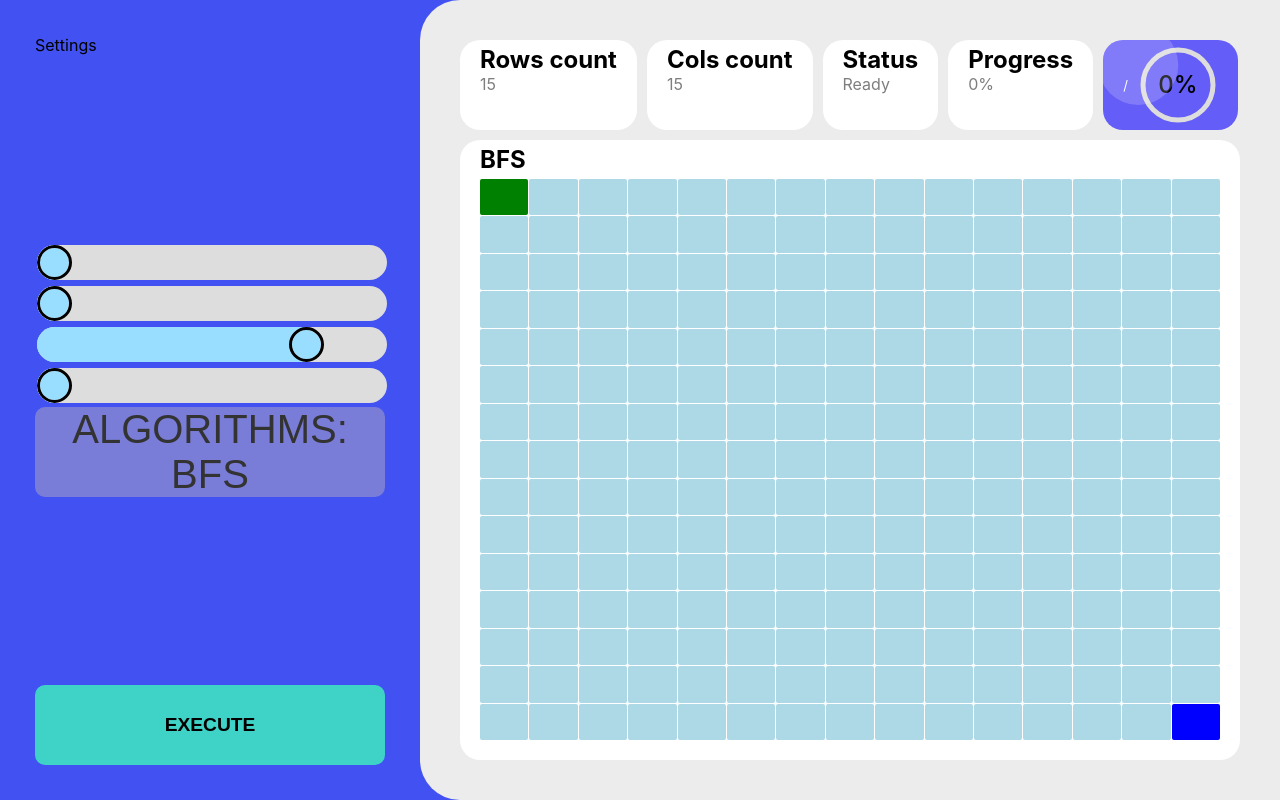
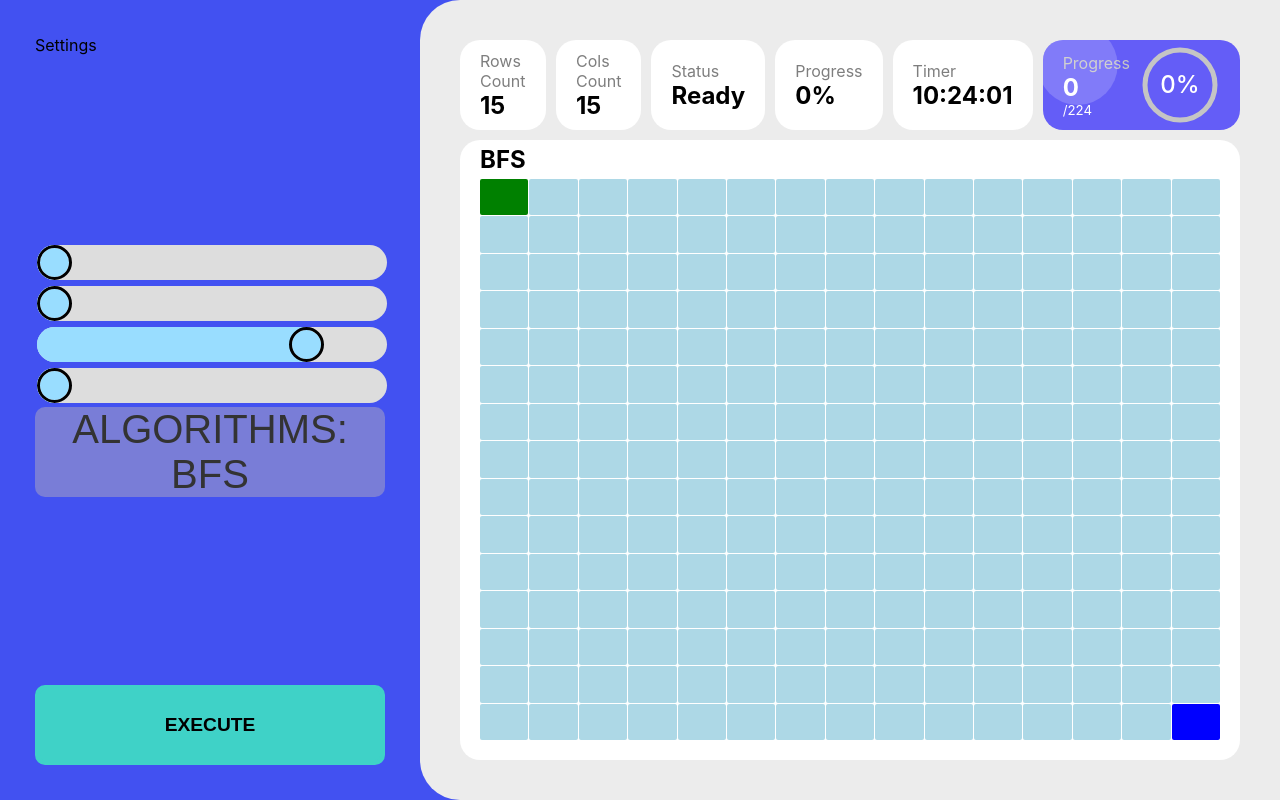
Before and after one commit to NenkoPakov/AlgorithmsVisualizer, a React (Create React App) app: page / in a window 1280 px wide. Built offline with nearby package versions, Linux system fonts and the light colour scheme.

Commit message:
AnalyticalCard

```diff
--- a/src/components/BasicCard.tsx
+++ b/src/components/BasicCard.tsx
@@ -2,10 +2,11 @@ import React from 'react'
 import styled from 'styled-components'
 import Card from './Card';
 
-const Title = styled.h2`
+const Data = styled.h2`
     margin:0;
 `;
-const Data = styled.h4`
+
+const Title = styled.h4`
 margin:0;
 font-weight:400;
 text-transform:capitalize;
--- a/src/components/BoardManager.tsx
+++ b/src/components/BoardManager.tsx
@@ -17,6 +17,7 @@ import CardContainer from './CardContainer';
 import CircularProgressBar from './CircularProgressBar';
 import BasicCard from './BasicCard';
 import AnalyticalCard from './AnalyticalCard';
+import { time } from 'console';
 
 const MainPage = styled.div`
   position:fixed;
@@ -368,7 +369,8 @@ function BoardManager() {
                     <BasicCard title="Progress" data={`${Math.round(100 / (slowestBoardData.iterationsCount / slowestBoardData.currentIteration))}%`}>
                     </BasicCard>
                     {/* } */}
-                    <AnalyticalCard progressInPercentages={Math.round(100 / (slowestBoardData.iterationsCount / slowestBoardData.currentIteration))}></AnalyticalCard>
+                    <BasicCard title="Timer" data={'10:24:01'}></BasicCard>
+                    <AnalyticalCard title="Progress" currentValue={slowestBoardData.currentIteration} targetValue={slowestBoardData.iterationsCount} progressInPercentages={Math.round(100 / (slowestBoardData.iterationsCount / slowestBoardData.currentIteration))}></AnalyticalCard>
                 </CardContainer>
 
                 {Object.keys(boardContext.boards).map((key: string) =>
--- a/src/components/Card.tsx
+++ b/src/components/Card.tsx
@@ -6,10 +6,9 @@ const CardContainer = styled.section`
 position:relative;
 display: flex;
 flex-direction:column;
-/* width:200px; */
-/* height:100%; */
+justify-content:center;
 background-color:white;
-padding:5px 20px 20px 20px;
+padding:5px 20px 5px 20px;
 border-radius:20px;
 `;
 
--- a/src/components/CircularProgressBar.tsx
+++ b/src/components/CircularProgressBar.tsx
@@ -14,17 +14,19 @@ display:block;
 margin:auto;
 width:80px;
 height:80px;
+min-width:80px;
+min-height:80px;
 transform:rotateZ(-90deg);
 `;
 
 const SvgTrack = styled.circle`
     ${SvgCommonParams};
-    stroke: #ddd;
+    stroke: #c5c5c5;
 `;
 
 const SvgIndication = styled.circle<any>`
     ${SvgCommonParams};
-    stroke: #07c;
+    stroke: #fff;
     stroke-dasharray: ${(props: any) => `${props.arcLength}px`};
     stroke-dashoffset: ${(props: any) => `${props.arcOffset}px`};
     transition:transform 50ms ease-in-out;
@@ -32,7 +34,7 @@ const SvgIndication = styled.circle<any>`
 
 const PercentageIndicator = styled.text`
 font-weight: 500;
-color: #dc5a1e;
+fill: #fff;
 font-size: 1.5em;
 transform:rotateZ(90deg);
 text-align: center;
@@ -51,7 +53,6 @@ function CircularProgressBar({ progressInPercentages }: any) {
     return (
         <SvgProgressBar>
             <g>
-
                 <SvgTrack />
                 <SvgIndication arcLength={arcLength} arcOffset={calcArcOffset(progressInPercentages)} />
                 <PercentageIndicator x="40" y="-32">{progressInPercentages ? progressInPercentages : 0}%</PercentageIndicator>
```
